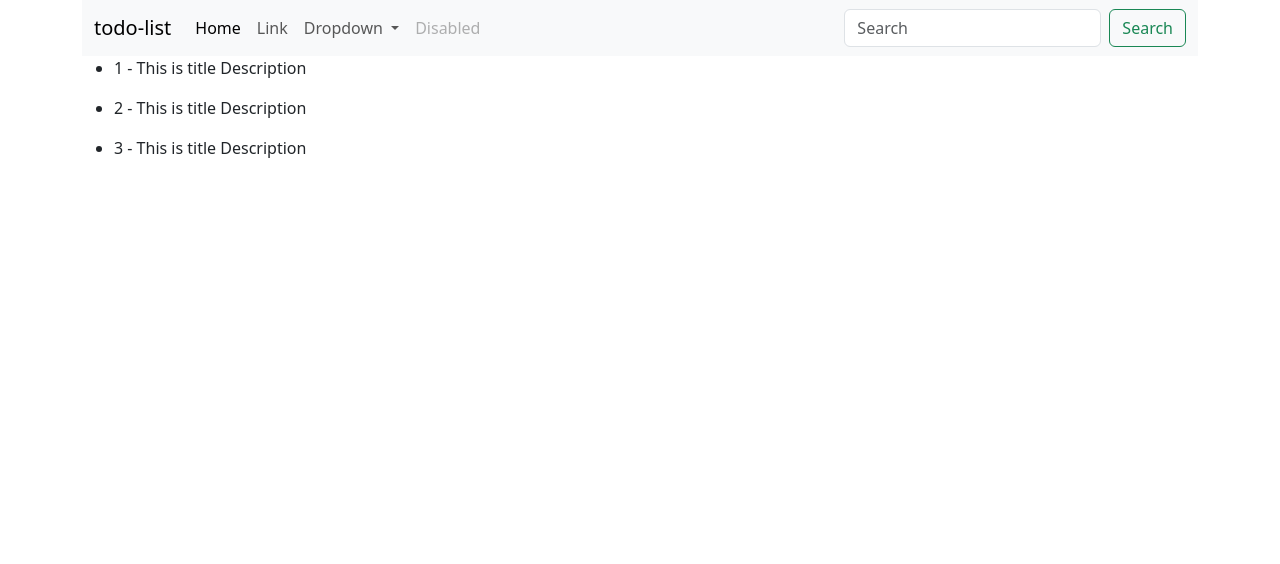
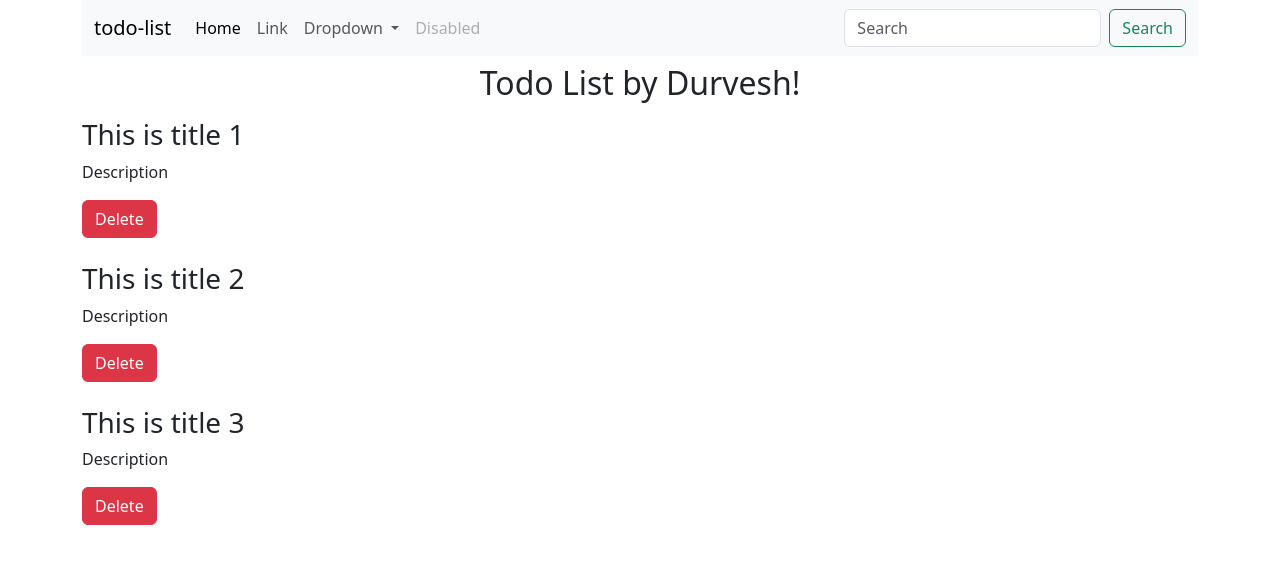
Before and after one commit to DurvAcee/todo-list, an Angular app: page / in a window 1280 px wide. Shown: the top 564 px of the page. Built offline with nearby package versions, Linux system fonts and the light colour scheme.

Commit message:
Added todo-item component

```diff
--- /dev/null
+++ b/src/app/MyComponenets/todo-item/todo-item.component.html
@@ -0,0 +1,5 @@
+<div class="my-3">
+    <h3>{{todo.title}}</h3>
+    <p>{{todo.desc}}</p>
+    <button class="btn btn-danger mb-2">Delete</button>
+</div>
--- a/src/app/MyComponenets/todos/todos.component.html
+++ b/src/app/MyComponenets/todos/todos.component.html
@@ -1,3 +1,3 @@
-<ul *ngFor="let todo of todos">
-    <li>{{todo.sno}} - {{todo.title}} {{todo.desc}}</li>
-</ul>
+<div *ngFor="let todo of todos">
+    <app-todo-item [todo]="todo"></app-todo-item>
+</div>
--- a/src/app/MyComponenets/todos/todos.component.ts
+++ b/src/app/MyComponenets/todos/todos.component.ts
@@ -12,19 +12,19 @@ export class TodosComponent implements OnInit{
     this.todos = [
       {
         sno: 1,
-        title: "This is title",
+        title: "This is title 1",
         desc: "Description",
         active: true
       },
       {
         sno: 2,
-        title: "This is title",
+        title: "This is title 2",
         desc: "Description",
         active: true
       },
       {
         sno: 3,
-        title: "This is title",
+        title: "This is title 3",
         desc: "Description",
         active: true
       }
--- a/src/app/app.component.html
+++ b/src/app/app.component.html
@@ -36,5 +36,9 @@
       </div>
     </nav>
 
-    <app-todos></app-todos>
+    <div>
+      <h2 class="text-center mt-2 mb-3"> Todo List by Durvesh!</h2>
+      <app-todos></app-todos>
+    </div>
+
 </div>
--- a/src/app/app.module.ts
+++ b/src/app/app.module.ts
@@ -3,11 +3,13 @@ import { BrowserModule } from '@angular/platform-browser';
 
 import { AppComponent } from './app.component';
 import { TodosComponent } from './MyComponenets/todos/todos.component';
+import { TodoItemComponent } from './MyComponenets/todo-item/todo-item.component';
 
 @NgModule({
   declarations: [
     AppComponent,
-    TodosComponent
+    TodosComponent,
+    TodoItemComponent
   ],
   imports: [
     BrowserModule
```
Also changed, not shown: src/app/MyComponenets/todo-item/todo-item.component.ts (added, +11 -0 lines), src/app/MyComponenets/todo-item/todo-item.component.css (added), 1 other file (tests, documents, lock files or other folders).
